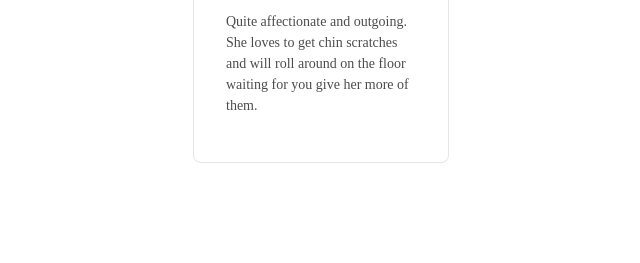
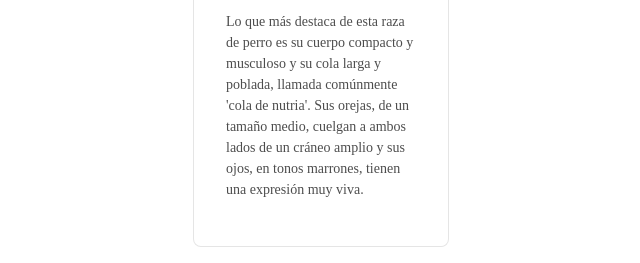
Before and after one commit to anamariasosam/Dogs, a plain HTML site: page index.html in a window 1280 px wide. Shown: the part 639-902 px from the top of the page, without its empty margins (319-959 px from the left). Before the commit the page ends 818 px from the top, so only its background shows below. Drawn offline with nearby package versions, Linux system fonts and the light colour scheme.

Commit message:
Update index.html

```diff
--- a/index.html
+++ b/index.html
@@ -35,9 +35,8 @@
         <hr class="mw3 bb bw1 b--black-10">
     </div>
     <p class="lh-copy measure center f6 black-70">
-        Quite affectionate and outgoing.
-        She loves to get chin scratches and will
-        roll around on the floor waiting for you give her more of them.
+        Lo que más destaca de esta raza de perro es su cuerpo compacto y musculoso y su cola larga y poblada, llamada comúnmente 'cola de nutria'.
+        Sus orejas, de un tamaño medio, cuelgan a ambos lados de un cráneo amplio y sus ojos, en tonos marrones, tienen una expresión muy viva.
     </p>
 </article>
 
```
